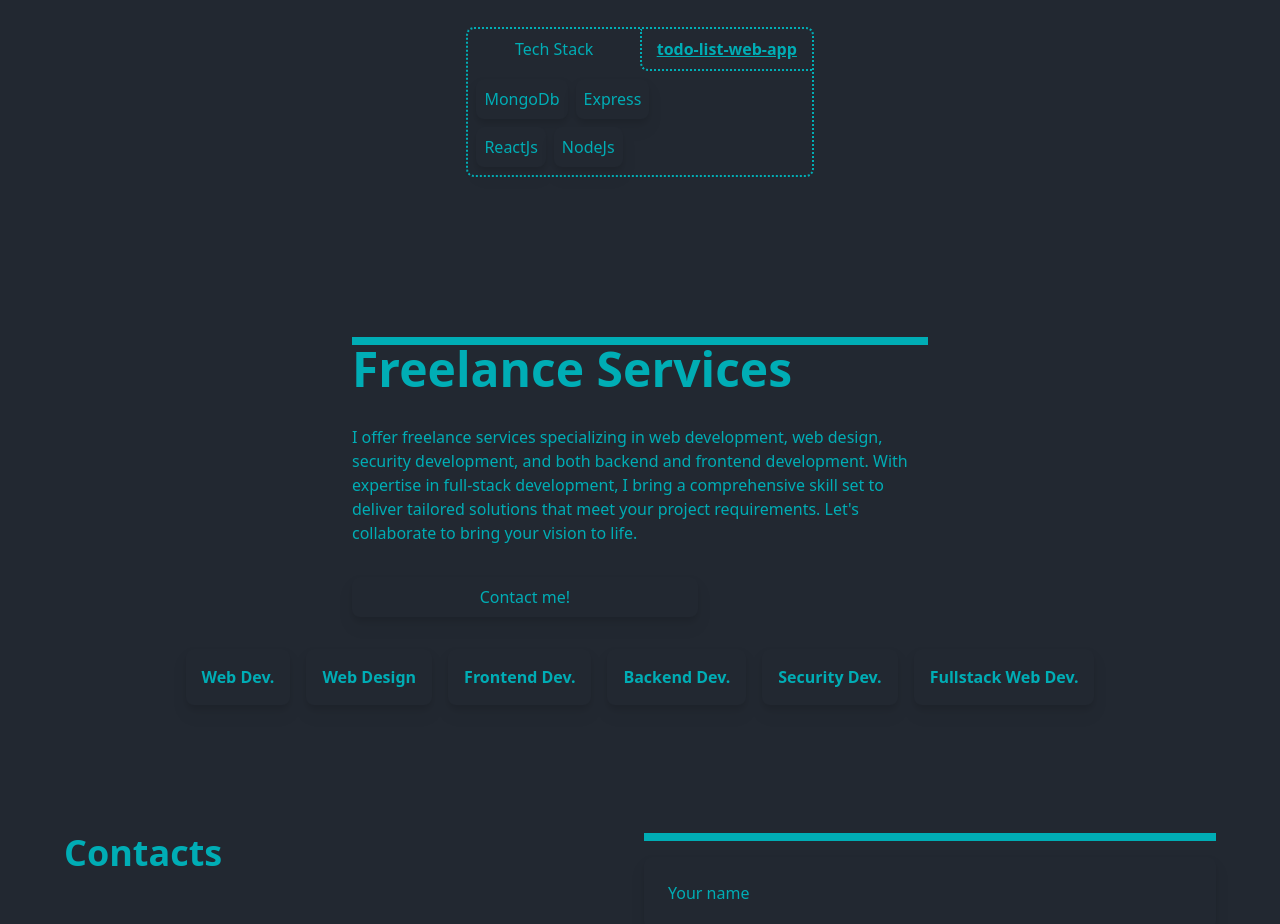
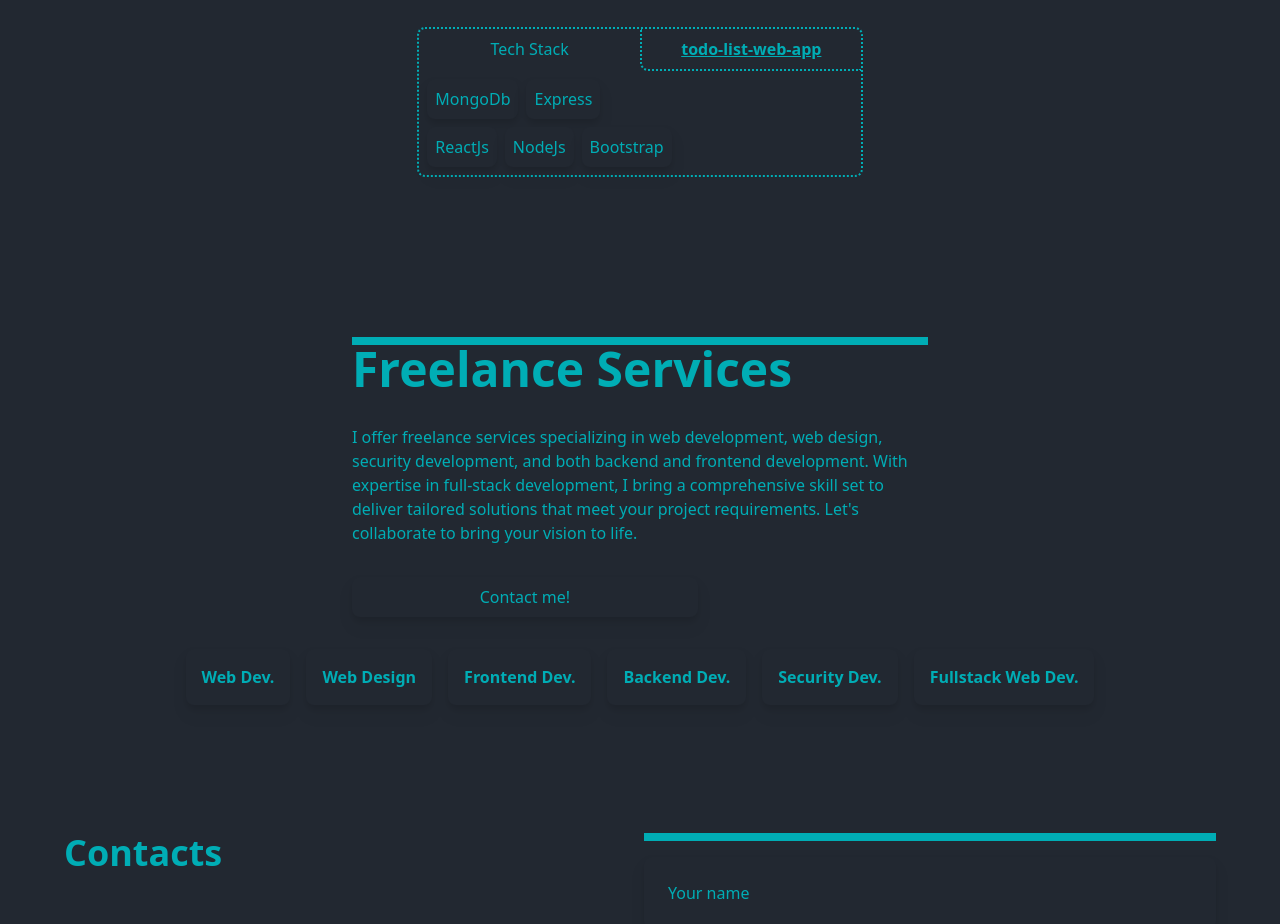
Before and after one commit to jiordesta/web-portfolio-2, a React (Vite) app: page / in a window 1280 px wide. Shown: the part 2920-3844 px from the top of the page. Built offline with nearby package versions, Linux system fonts and the light colour scheme.

Commit message:
some minor change

```diff
--- a/src/sections/Projects.jsx
+++ b/src/sections/Projects.jsx
@@ -1,9 +1,14 @@
 import React from "react";
 
 export default function Projects() {
-  const ProjectFolder = ({ title, stack }) => {
+  const ProjectFolder = ({ title, stack, link }) => {
     return (
-      <div className="border-2 border-[#00ADB5] rounded-lg border-dotted min-h-[150px] hover:cursor-pointer hover:border-white">
+      <div
+        className="border-2 border-[#00ADB5] rounded-lg border-dotted min-h-[150px] hover:cursor-pointer hover:border-white"
+        onClick={() =>
+          window.open("https://todolist-webapp-u0vv.onrender.com/", "_blank")
+        }
+      >
         <div className="flex justify-end">
           <div className="w-[50%] p-2 text-center">
             <h1 className="">Tech Stack</h1>
@@ -58,7 +63,8 @@ export default function Projects() {
             <li>
               <ProjectFolder
                 title="todo-list-web-app"
-                stack={["MongoDb", "Express", "ReactJs", "NodeJs"]}
+                stack={["MongoDb", "Express", "ReactJs", "NodeJs", "Bootstrap"]}
+                link="https://todolist-webapp-u0vv.onrender.com/"
               />
             </li>
           </ul>
```
